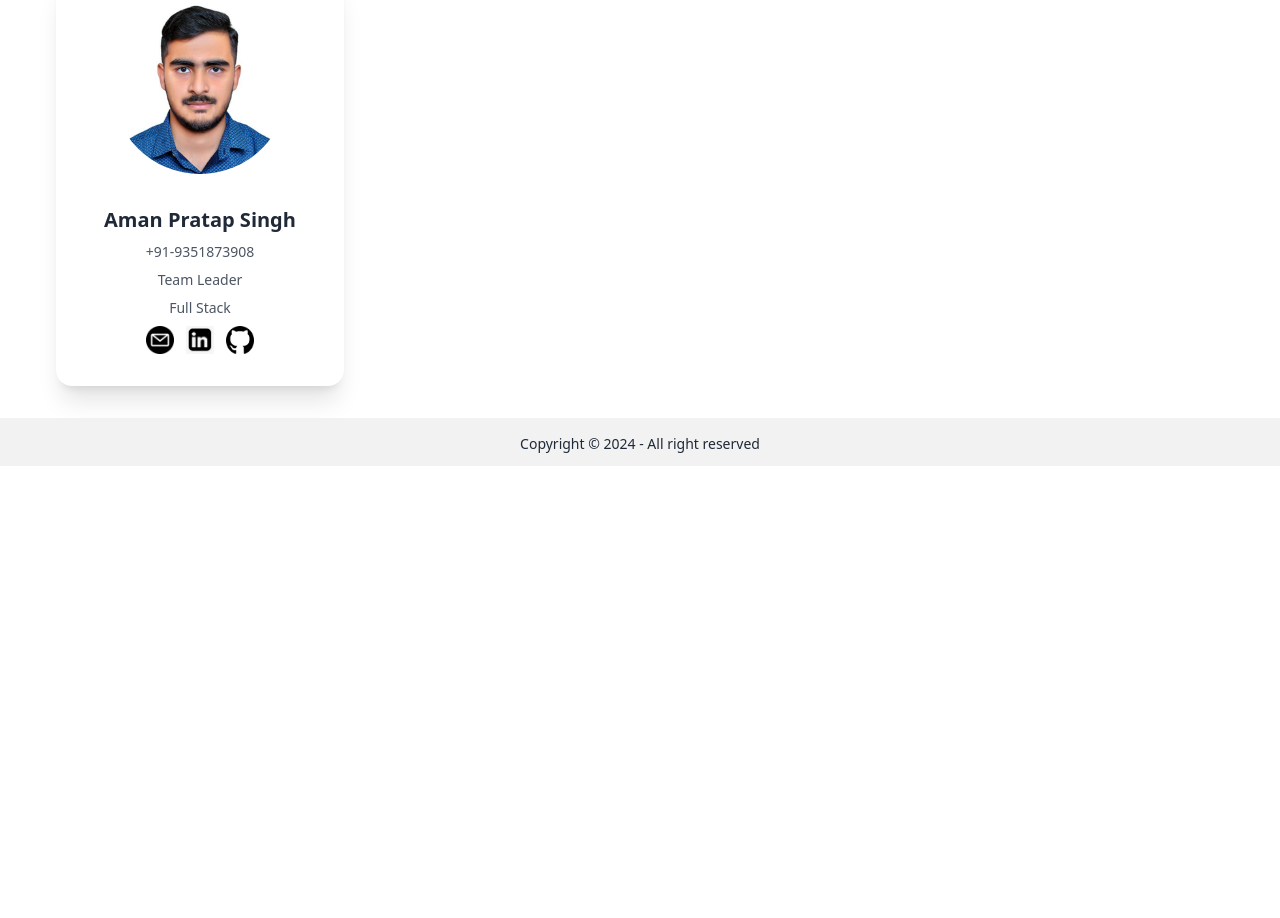
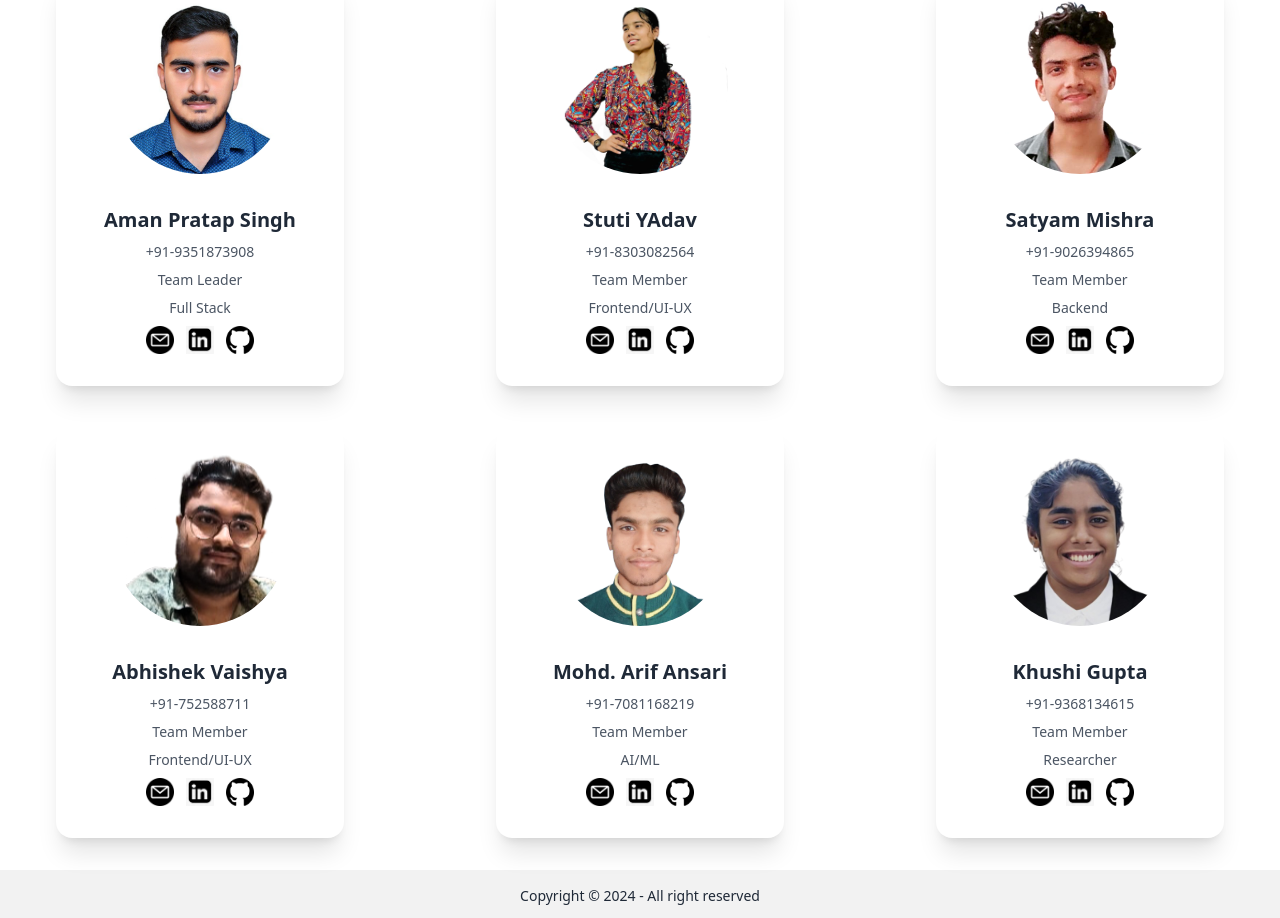
Before and after one commit to Aman07122003/SIH-2024Documentation, a React (Vite) app: page /contact in a window 1280 px wide. Shown: the part 270-1188 px from the top of the page. Before the commit the page ends 800 px from the top, so only its background shows below. Built offline with nearby package versions, Linux system fonts and the light colour scheme.

Commit message:
Contact Updates

```diff
--- a/src/components/Contact_Us.jsx
+++ b/src/components/Contact_Us.jsx
@@ -8,6 +8,12 @@ import Footer from './Footer';
 import { useNavigate } from 'react-router-dom';
 import Page_1 from './Page_1';
 import Aman from '../assets/Aman.jpeg'
+import Stuti from '../assets/Stuti.jpg'
+import Satyam from '../assets/Satyam.png'
+import Abhishek from '../assets/Abhishek.png'
+import Arif from '../assets/Arif.png'
+import Khushi from '../assets/Khushi.png'
+
 
 const Contact_Us = () => {
   const navigate = useNavigate();
@@ -62,6 +68,156 @@ const Contact_Us = () => {
                 </div>
               </div>
             </div>
+            <div className="card bg-base-100 w-72 shadow-xl">
+              <figure className="pt-6">
+                <img
+                  src={Stuti}
+                  alt=""
+                  className='w-44 object-cover rounded-full'
+                />
+              </figure>
+              <div className="card-body text-center">
+                <h2 className="card-title justify-center">Stuti YAdav</h2>
+                <p className="text-sm text-gray-600">+91-8303082564</p>
+                <p className="text-sm text-gray-600">Team Member</p>
+                <p className="text-sm text-gray-600">Frontend/UI-UX</p>
+                <div className="card-actions justify-center flex gap-x-3">
+                   <button><a href="">
+                      <img src={Email}
+                      alt=""
+                      className='h-7 w-7' />
+                    </a></button>
+
+                   <button><img src={Linkedin}
+                   alt=""
+                   className='h-7 w-7' /></button>
+
+                   <button><img src={Githubb}
+                   alt=""
+                   className='h-7 w-7' /></button>
+                </div>
+              </div>
+            </div>
+            <div className="card bg-base-100 w-72 shadow-xl">
+              <figure className="pt-6">
+                <img
+                  src={Satyam}
+                  alt=""
+                  className='w-44 object-cover rounded-full'
+                />
+              </figure>
+              <div className="card-body text-center">
+                <h2 className="card-title justify-center">Satyam Mishra</h2>
+                <p className="text-sm text-gray-600">+91-9026394865</p>
+                <p className="text-sm text-gray-600">Team Member</p>
+                <p className="text-sm text-gray-600">Backend</p>
+                <div className="card-actions justify-center flex gap-x-3">
+                   <button><a href="">
+                      <img src={Email}
+                      alt=""
+                      className='h-7 w-7' />
+                    </a></button>
+
+                   <button><img src={Linkedin}
+                   alt=""
+                   className='h-7 w-7' /></button>
+
+                   <button><img src={Githubb}
+                   alt=""
+                   className='h-7 w-7' /></button>
+                </div>
+              </div>
+            </div>
+            <div className="card bg-base-100 w-72 shadow-xl">
+              <figure className="pt-6">
+                <img
+                  src={Abhishek}
+                  alt=""
+                  className='w-44 object-cover rounded-full'
+                />
+              </figure>
+              <div className="card-body text-center">
+                <h2 className="card-title justify-center">Abhishek Vaishya</h2>
+                <p className="text-sm text-gray-600">+91-752588711</p>
+                <p className="text-sm text-gray-600">Team Member</p>
+                <p className="text-sm text-gray-600">Frontend/UI-UX</p>
+                <div className="card-actions justify-center flex gap-x-3">
+                   <button><a href="">
+                      <img src={Email}
+                      alt=""
+                      className='h-7 w-7' />
+                    </a></button>
+
+                   <button><img src={Linkedin}
+                   alt=""
+                   className='h-7 w-7' /></button>
+
+                   <button><img src={Githubb}
+                   alt=""
+                   className='h-7 w-7' /></button>
+                </div>
+              </div>
+            </div>
+            <div className="card bg-base-100 w-72 shadow-xl">
+              <figure className="pt-6">
+                <img
+                  src={Arif}
+                  alt=""
+                  className='w-44 object-cover rounded-full'
+                />
+              </figure>
+              <div className="card-body text-center">
+                <h2 className="card-title justify-center">Mohd. Arif Ansari</h2>
+                <p className="text-sm text-gray-600">+91-7081168219</p>
+                <p className="text-sm text-gray-600">Team Member</p>
+                <p className="text-sm text-gray-600">AI/ML</p>
+                <div className="card-actions justify-center flex gap-x-3">
+                   <button><a href="">
+                      <img src={Email}
+                      alt=""
+                      className='h-7 w-7' />
+                    </a></button>
+
+                   <button><img src={Linkedin}
+                   alt=""
+                   className='h-7 w-7' /></button>
+
+                   <button><img src={Githubb}
+                   alt=""
+                   className='h-7 w-7' /></button>
+                </div>
+              </div>
+            </div>
+            <div className="card bg-base-100 w-72 shadow-xl">
+              <figure className="pt-6">
+                <img
+                  src={Khushi}
+                  alt=""
+                  className='w-44 object-cover rounded-full'
+                />
+              </figure>
+              <div className="card-body text-center">
+                <h2 className="card-title justify-center">Khushi Gupta</h2>
+                <p className="text-sm text-gray-600">+91-9368134615</p>
+                <p className="text-sm text-gray-600">Team Member</p>
+                <p className="text-sm text-gray-600">Researcher</p>
+                <div className="card-actions justify-center flex gap-x-3">
+                   <button><a href="">
+                      <img src={Email}
+                      alt=""
+                      className='h-7 w-7' />
+                    </a></button>
+
+                   <button><img src={Linkedin}
+                   alt=""
+                   className='h-7 w-7' /></button>
+
+                   <button><img src={Githubb}
+                   alt=""
+                   className='h-7 w-7' /></button>
+                </div>
+              </div>
+            </div>
         </div>
         <div className='h-20 w-full flex justify-center items-end'>
           <Footer/>
```
